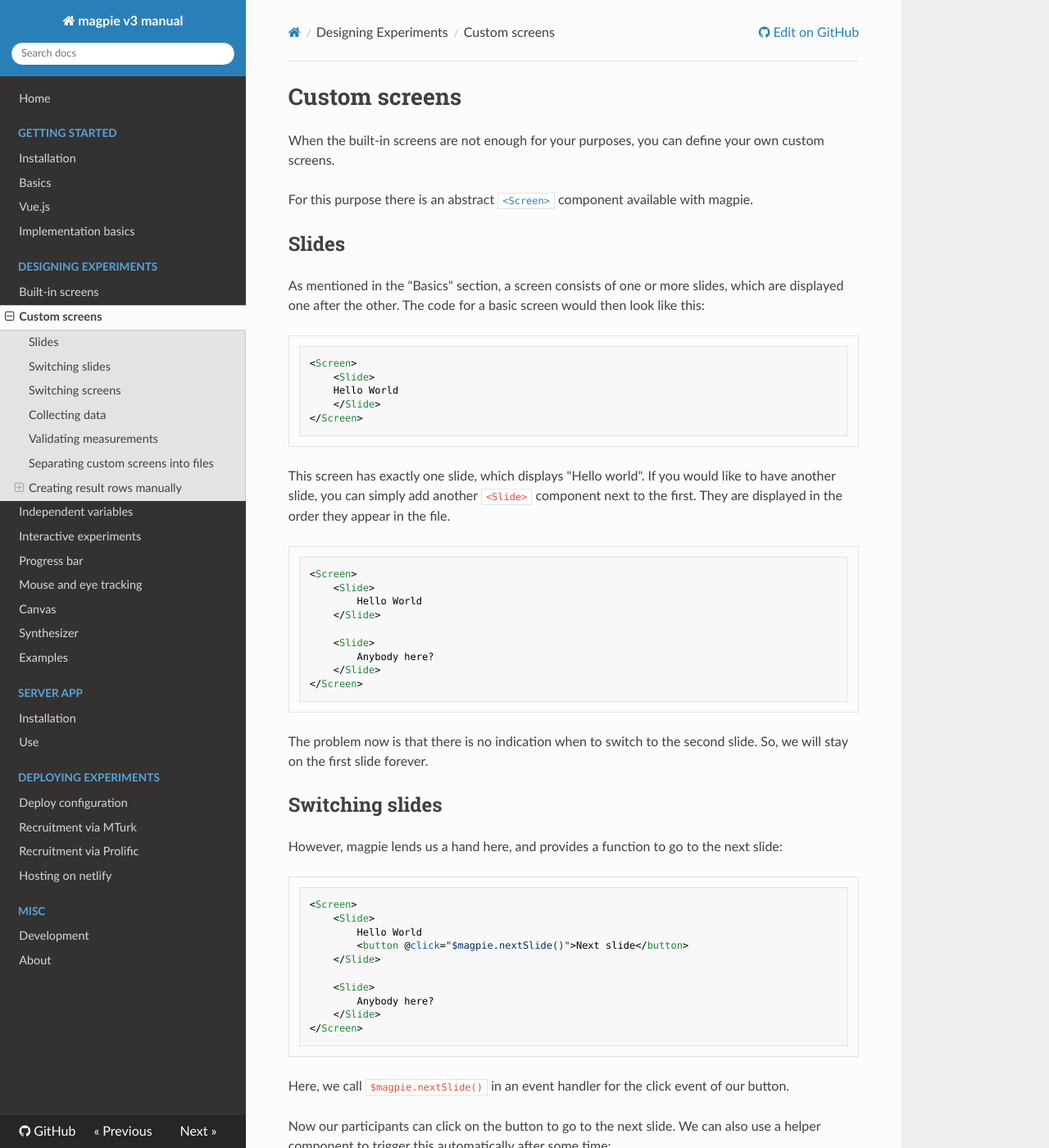
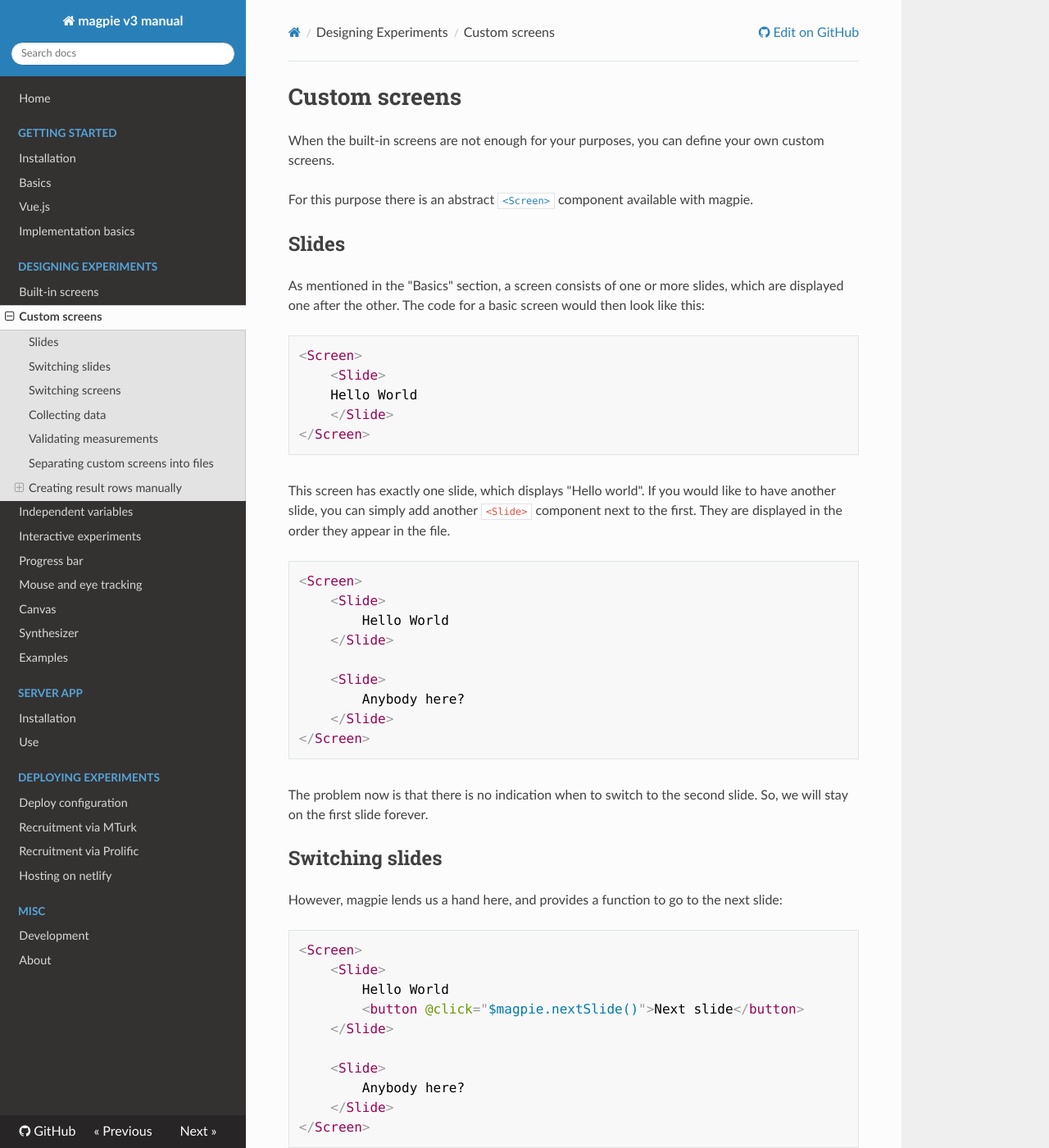
Before and after one commit to magpie-ea/magpie-v3-docs, an MkDocs documentation site: the page built from docs/01_designing_experiments/01_custom_screens.md, in a window 1280 px wide and 1400 px high. Shown: the whole window at 82% size. Built offline with MkDocs 1.6.1, drawn with Linux system fonts in a browser that asks for light colours; nearby versions of some CDN libraries; a script that is not in the unit is left out; some of the changed text lies outside the part shown.

Commit message:
Fix syntax highlighting
use prism.js instead of highlight.js

```diff
--- /dev/null
+++ b/docs/assets/prism.css
@@ -0,0 +1,8 @@
+pre[class*="language-"] {
+    padding: 0;
+    margin: 1.5em 0;
+    margin-bottom: 2em;
+}
+code[class*="language-"] {
+   font-size: 1em !important;
+}
--- a/mkdocs.yml
+++ b/mkdocs.yml
@@ -4,12 +4,14 @@ site_author: 'Michael Franke'
 
 theme:
   name: readthedocs
-  highlightjs: true
-  hljs_languages:
-    - yaml
-    - html
-    - js
-    - gitignore
+  highlightjs: false
+
+extra_javascript:
+   - https://cdn.jsdelivr.net/npm/prismjs@v1.x/components/prism-core.min.js
+   - https://cdn.jsdelivr.net/npm/prismjs@v1.x/plugins/autoloader/prism-autoloader.min.js
+extra_css:
+   - https://cdn.jsdelivr.net/npm/prismjs@v1.x/themes/prism.css
+   - /assets/prism.css
 
 repo_url: https://github.com/magpie-ea/magpie-v3-docs/
 
@@ -45,8 +47,4 @@ nav:
 plugins:
   - search
 
-markdown_extensions:
-  - pymdownx.highlight
-  - pymdownx.superfences
-
 copyright: MIT license
```
